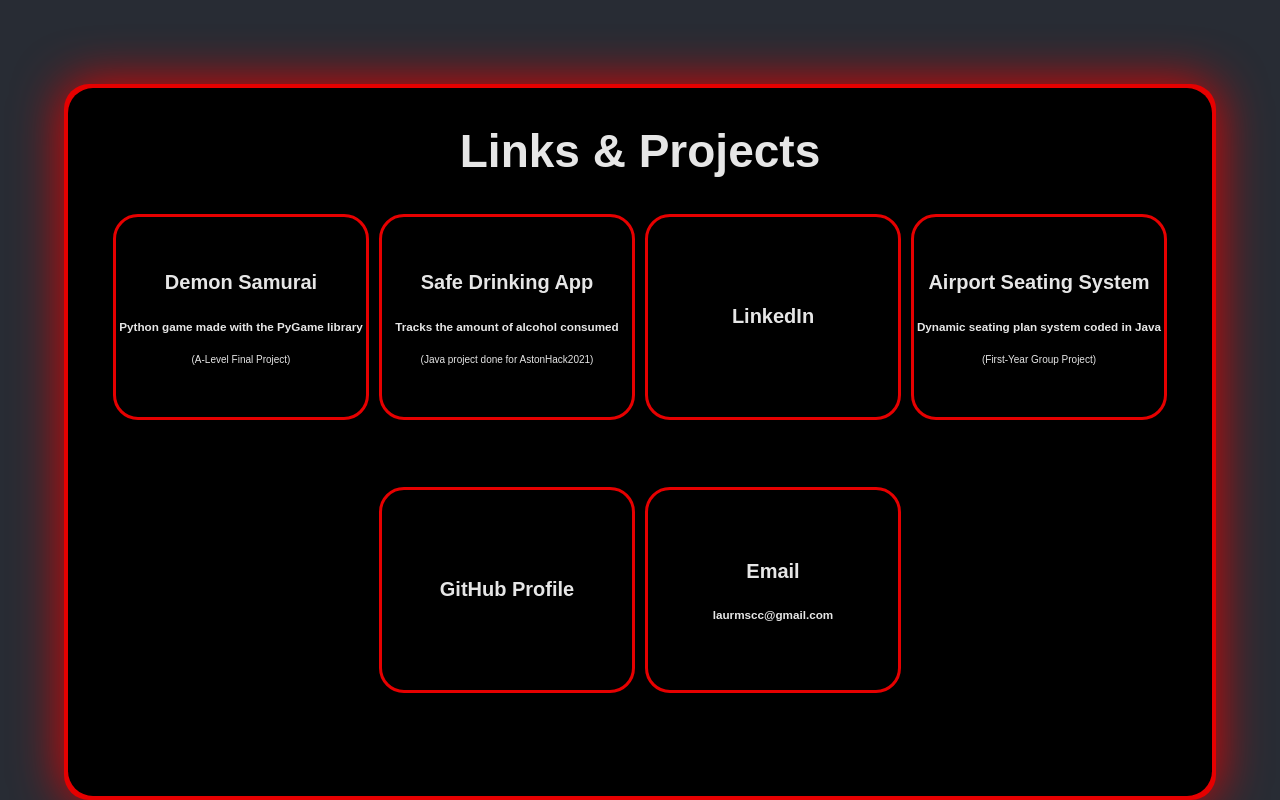
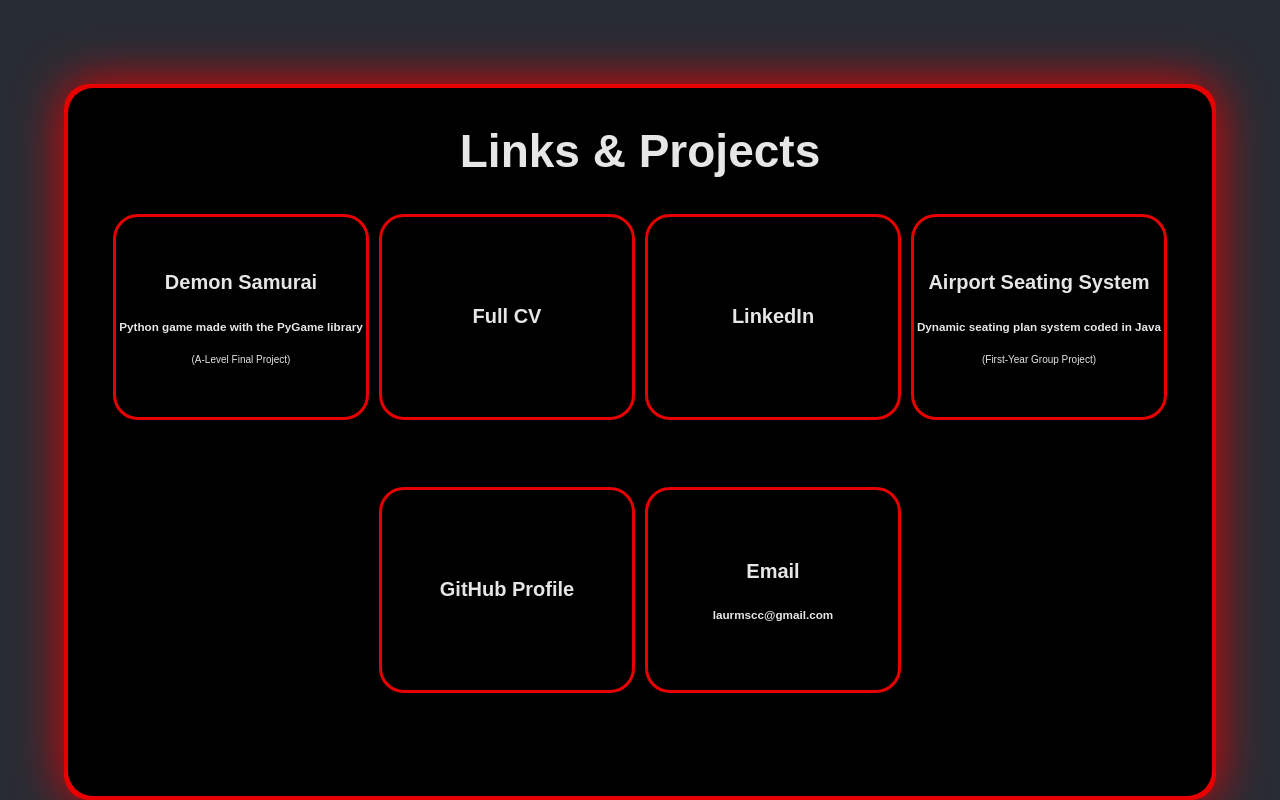
Before and after one commit to LaurenRuuyx/portfolioWebsite, a React (Create React App) app in the folder portfoliowebsite/: page / in a window 1280 px wide. Shown: the part 4000-4800 px from the top of the page. Built offline with nearby package versions, Linux system fonts and the light colour scheme; a web font is replaced by a local one.

Commit message:
CV-added

```diff
--- a/portfoliowebsite/src/App.js
+++ b/portfoliowebsite/src/App.js
@@ -1,6 +1,7 @@
 import logo from './logo.svg';
 import './App.css';
 import video from './video.mp4';
+import cv from './CV.pdf';
 
 function onClickGithub(){
     window.open("https://github.com/LaurenRuuyx");
@@ -12,7 +13,7 @@ function onClickSeating(){
   window.open("https://github.com/LaurenRuuyx/SeatingPlanSystem");
 }
 function onClickDrinking(){
-  window.open("https://github.com/LaurenRuuyx/SafeDrinkingApp");
+  window.open(cv);
 }
 function onClickLinkedIn(){
   window.open("https://www.linkedin.com/in/laurentiu-cristian-miscoci-479713233/");
@@ -140,9 +141,7 @@ function App() {
               <p>(A-Level Final Project)</p>
             </div>
             <div className="links" onClick={onClickDrinking}>
-              <h1>Safe Drinking App</h1>
-              <h3>Tracks the amount of alcohol consumed</h3>
-              <p>(Java project done for AstonHack2021)</p>
+              <h1>Full CV</h1>
             </div>
             <div className="links" onClick={onClickLinkedIn}>
               <h1>LinkedIn</h1>
@@ -167,4 +166,5 @@ function App() {
   );
 }
 
+
 export default App;
```
Also changed, not shown: 1 other file (tests, documents, lock files or other folders).
